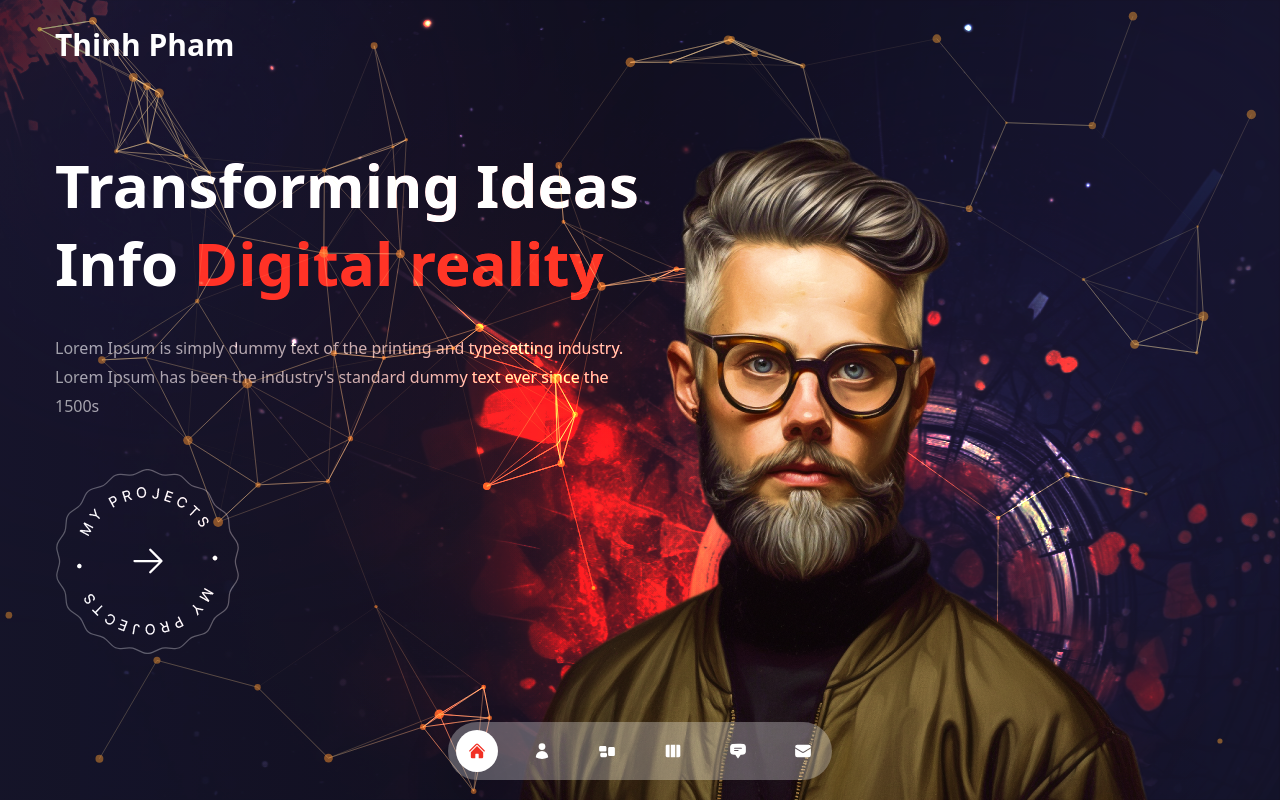
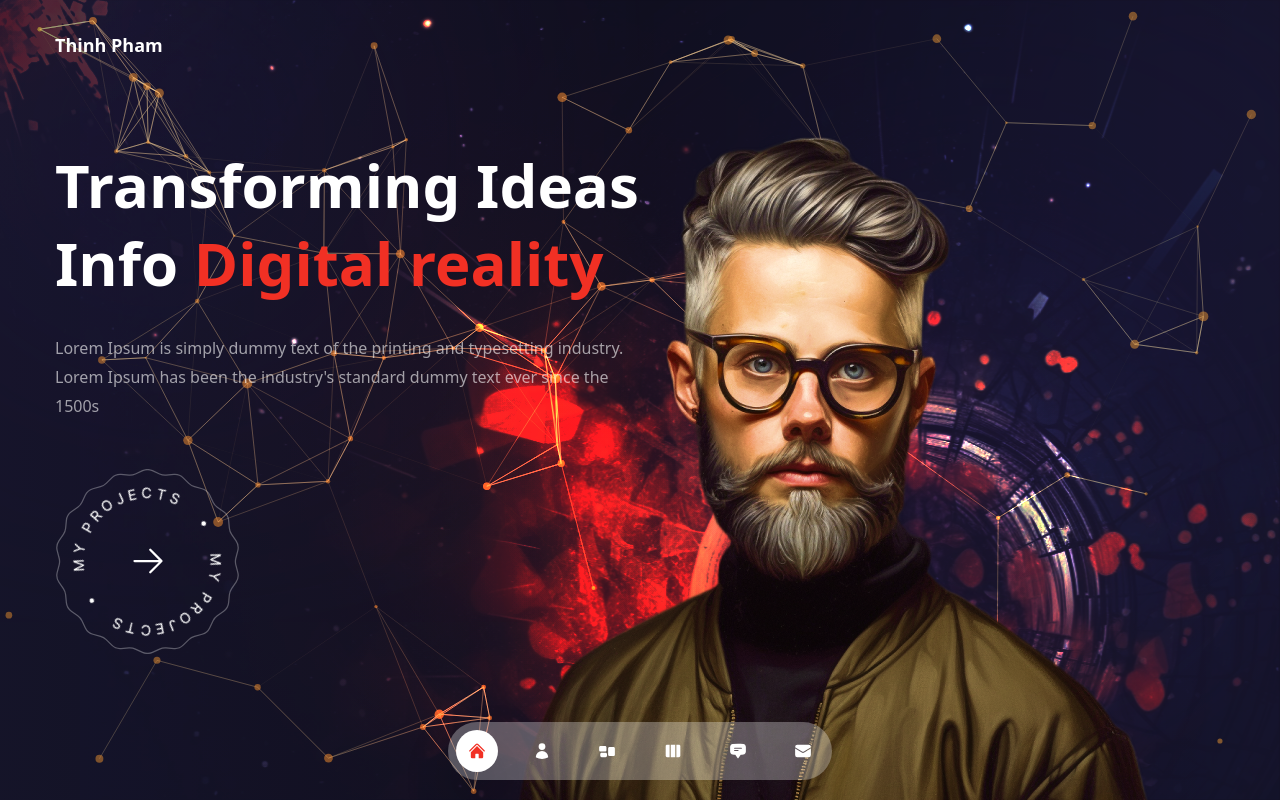
Before and after one commit to thinhpham311-dev/portfolio-profile, a Next.js app: page / in a window 1280 px wide. Built offline with nearby package versions, Linux system fonts and the light colour scheme; some icons are missing.

Commit message:
update css

```diff
--- a/components/Header.js
+++ b/components/Header.js
@@ -11,7 +11,7 @@ const Header = () => {
   return <header className="absolute z-30 w-full flex items-center px-16 xl:px-0 xl:h-[90px] xl:py-[10px] py-[20px]">
     <motion.div variants={fadeIn('down', 1)} initial="hidden" animate="show" exit="hidden" className="container mx-auto xl:flex block xl:justify-between justify-center items-center ">
     <div className="logo font-bold">
-    <h3 className="xl:text-[30px] text-center">Thinh Pham</h3>
+    <h3 className="xl:text-lg text-[20px] text-center">Thinh Pham</h3>
     </div>
       <Social/>
     </motion.div>
--- a/components/ParticlesContainer.js
+++ b/components/ParticlesContainer.js
@@ -35,7 +35,7 @@ const ParticlesContainer = () => {
           },
           resize: true
         },
-        mode: {
+        modes: {
           push: {
             quantity: 90
           },
@@ -55,6 +55,9 @@ const ParticlesContainer = () => {
           enable: true,
           opacity: 0.5,
           width: 1
+        },
+        collisions: {
+          enable: true
         },
         move:{
           directions: 'none',
--- a/components/Socials.js
+++ b/components/Socials.js
@@ -4,10 +4,10 @@ import Link from "next/link"
 const Socials = () => {
   return  <div className="social-list">
   <ul className="flex justify-between">
-    <li><Link href="" className="xl:text-[30px] text-[20px] p-3 block"><FaFacebookF/></Link></li>
-    <li><Link href="" className="xl:text-[30px] text-[20px] p-3 block"><FaTelegram/></Link></li>
-    <li><Link href="" className="xl:text-[30px] text-[20px] p-3 block"><FaLinkedinIn/></Link></li>
-    <li><Link href="" className="xl:text-[30px] text-[20px] p-3 block"><FaInstagram/></Link></li>
+    <li><Link href="" className="xl:text-[25px] text-[20px] p-3 m-3 block"><FaFacebookF/></Link></li>
+    <li><Link href="" className="xl:text-[25px] text-[20px] p-3 m-3 block"><FaTelegram/></Link></li>
+    <li><Link href="" className="xl:text-[25px] text-[20px] p-3 m-3 block"><FaLinkedinIn/></Link></li>
+    <li><Link href="" className="xl:text-[25px] text-[20px] p-3 m-3 block"><FaInstagram/></Link></li>
   </ul>
 </div>;
 };
--- a/components/TopLeftImg.js
+++ b/components/TopLeftImg.js
@@ -1,7 +1,7 @@
 import Image from 'next/image'
 
 const TopLeftImg = () => {
-  return <div className="absolute left-0 top-0 opacity-25 mix-blend-color-dodge z-10">
+  return <div className="absolute left-0 top-0 opacity-25 mix-blend-color-dodge z-0">
     <Image src="/top-left-img.png" width={400} height={400} alt=""/>
   </div>;
 };
--- a/pages/index.js
+++ b/pages/index.js
@@ -1,5 +1,3 @@
-import Image from "next/image"
-
 //component
 import ProjectBtn from "./../components/ProjectsBtn"
 import Avatar from "./../components/Avatar"
@@ -11,19 +9,16 @@ import { motion } from "framer-motion"
 import { fadeIn } from "../variants"
 
 const Home = () => {
-  return <div className="bg-primary/60 h-full">
-    <div className="w-full h-full bg-gradient-to-r from-primary/10 via-black/30 to-black/10 z-10">
+  return <div className="bg-primary/60 h-full z-10">
+    <div className="w-full h-full bg-gradient-to-r from-primary/10 via-black/30 to-black/10">
       <div className="text-center flex flex-col justify-center xl:pt-0 xl:text-left container mx-auto h-full">
-        <motion.h1 variants={fadeIn('down', 0.2)} initial="hidden" animate="show" exit="hidden" className="h1">
+        <motion.h1 variants={fadeIn('down', 0.2)} initial="hidden" animate="show" exit="hidden" className="h1 z-10">
           Transforming Ideas <br /> Info {' '} <span className="text-accent">Digital reality</span>
         </motion.h1>
-        <motion.p variants={fadeIn('down', 0.3)} initial="hidden" animate="show" exit="hidden" className="max-w-sm xl:max-w-xl mx-auto xl:mx-0 mb-10 xl:mb-12 text-yellow">
+        <motion.p variants={fadeIn('down', 0.3)} initial="hidden" animate="show" exit="hidden" className="max-w-sm xl:max-w-xl mx-auto xl:mx-0 mb-10 xl:mb-12 text-yellow z-10">
           Lorem Ipsum is simply dummy text of the printing and typesetting industry. Lorem Ipsum has been the industry's standard dummy text ever since the 1500s
         </motion.p>
-        <div className="flex justify-center xl:hidden z-10">
-          <ProjectBtn />
-        </div>
-        <motion.div variants={fadeIn('down', 0.4)} initial="hidden" animate="show" exit="hidden" className="hidden xl:flex">
+        <motion.div variants={fadeIn('down', 0.4)} initial="hidden" animate="show" exit="hidden" className="z-20 mx-auto xl:mx-0">
           <ProjectBtn />
         </motion.div>
       </div>
```
